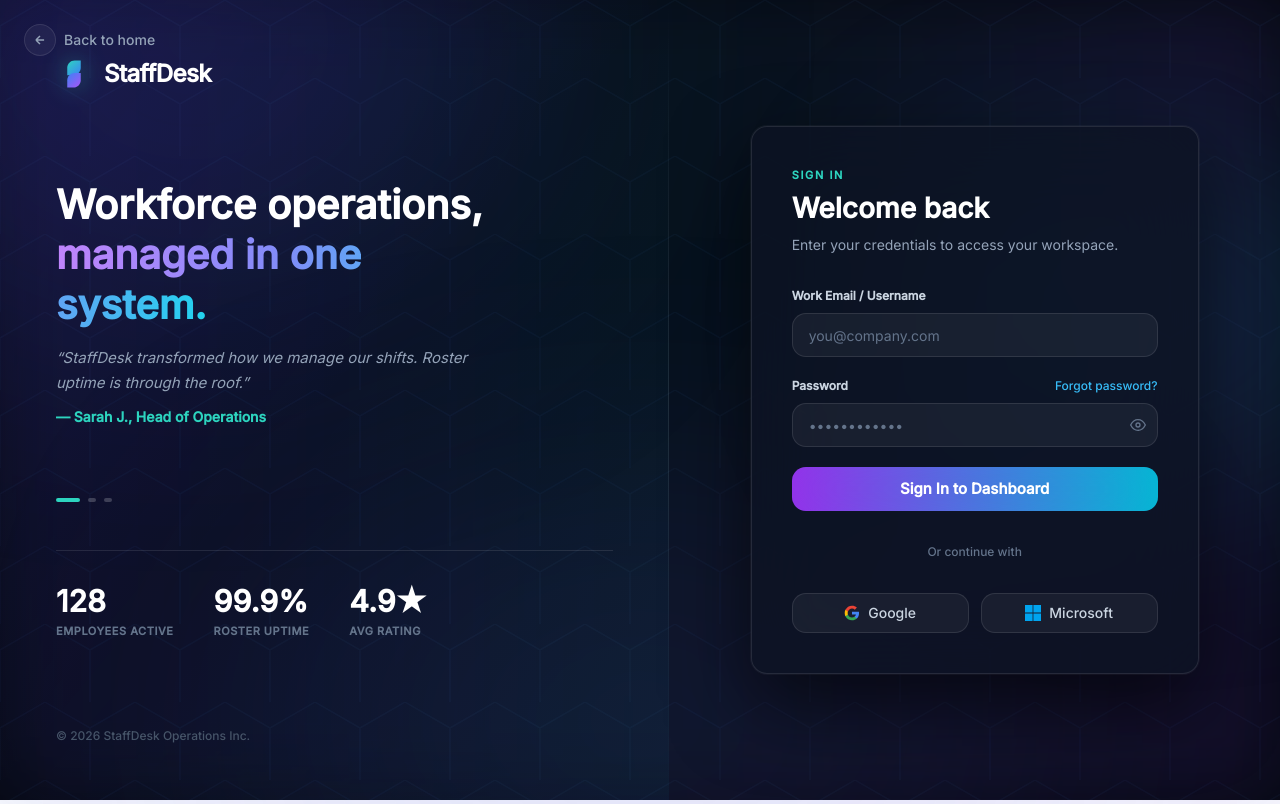
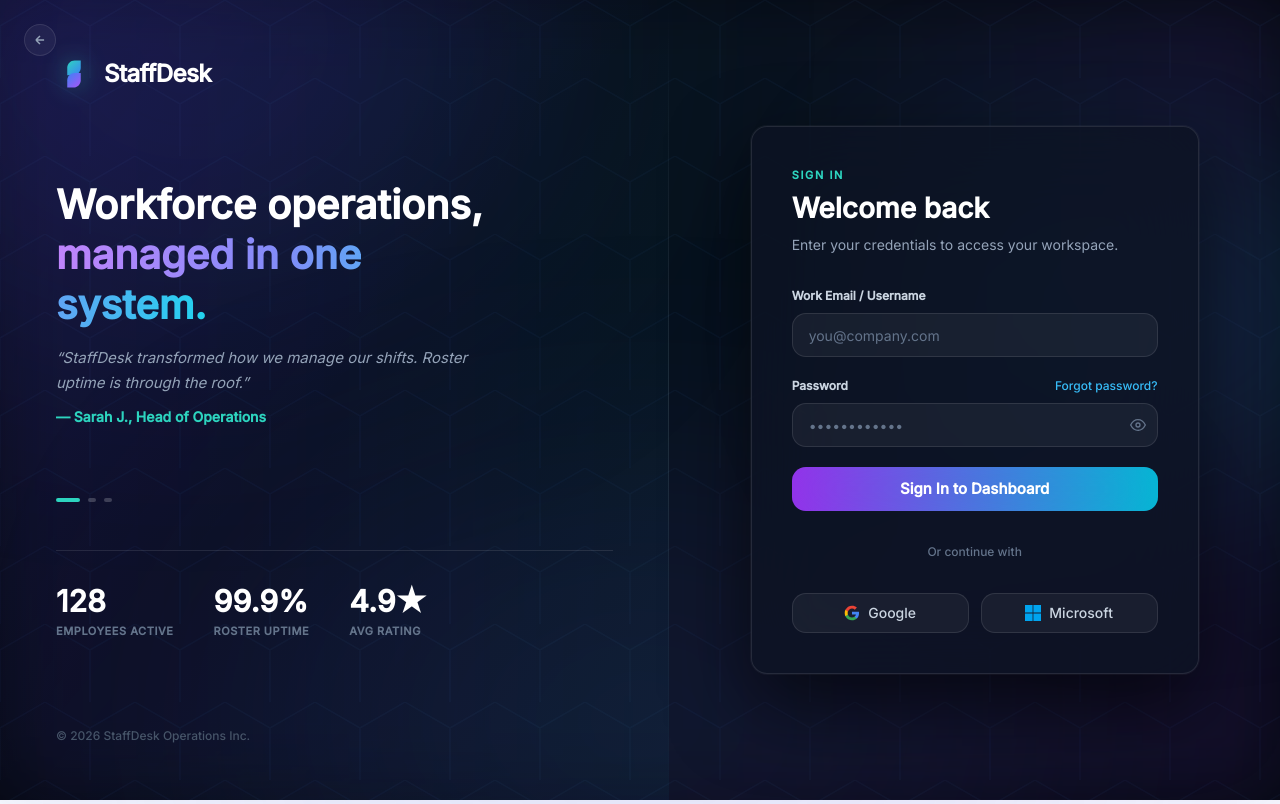
Before and after one commit to ghodekarom/StaffDesk, a Next.js app in the folder frontend/: page /login in a window 1280 px wide. Built offline with nearby package versions, Linux system fonts and the light colour scheme; no server answers.

Commit message:
fix(login): icon-only back arrow, redirect to /employees after login

```diff
--- a/frontend/app/(auth)/login/page.tsx
+++ b/frontend/app/(auth)/login/page.tsx
@@ -57,7 +57,7 @@ function LoginForm() {
     setSubmitting(true);
     try {
       await login({ email: username, password });
-      const next = searchParams.get("next") ?? "/overview";
+      const next = searchParams.get("next") ?? "/employees";
       router.replace(next);
     } catch (err: unknown) {
       setError(err instanceof Error ? err.message : "Authentication failed");
@@ -95,7 +95,6 @@ function LoginForm() {
               <path d="M19 12H5M5 12l7-7M5 12l7 7" />
             </svg>
           </span>
-          <span className="hidden sm:inline">Back to home</span>
         </Link>
       </div>
 
```
